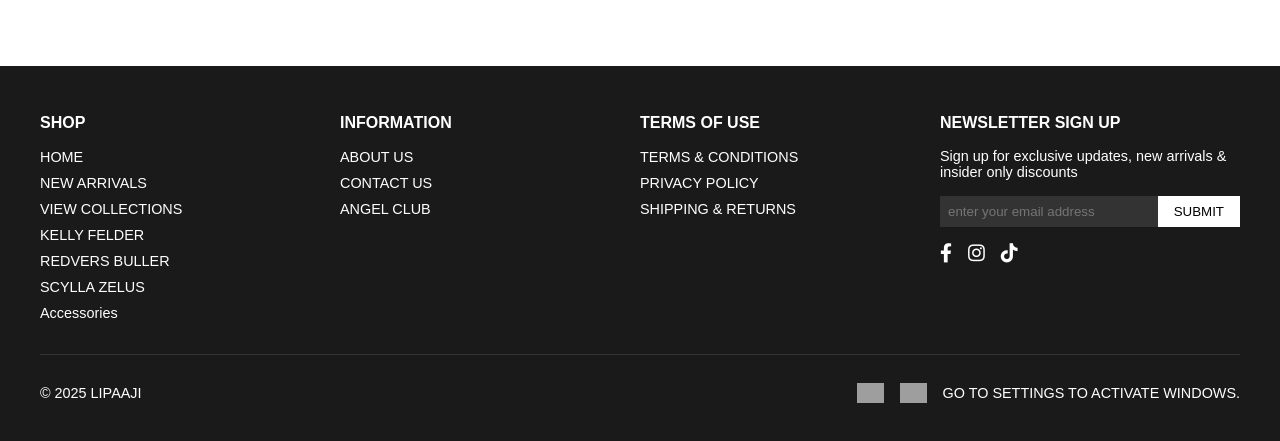
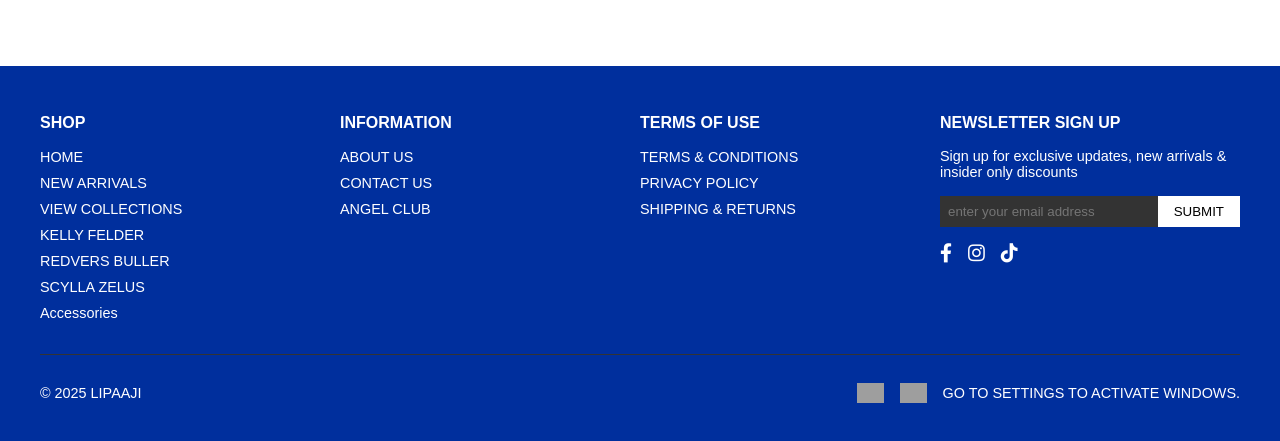
Before and after one commit to sumalka/lipaaji, a React (Create React App) app: page / in a window 1280 px wide. Shown: the part 1056-1497 px from the top of the page. Built offline with nearby package versions, Linux system fonts and the light colour scheme; grey boxes are pictures that could not be loaded.

Commit message:
Add color footer

```diff
--- a/src/components/Footer.css
+++ b/src/components/Footer.css
@@ -1,6 +1,6 @@
 /* File: Footer.css */
 .footer {
-  background-color: #1a1a1a; /* Dark background like Kelly Felder */
+  background-color: #002f9d; /* Dark background like Kelly Felder */
   color: white;
   padding: 2rem;
   font-family: Arial, sans-serif;
```
